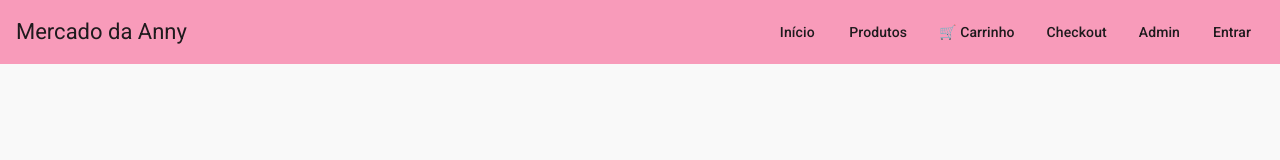
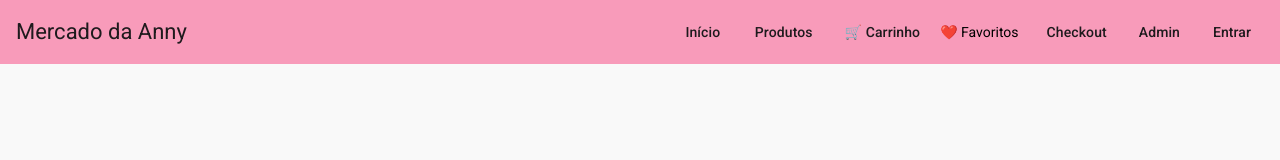
Before and after one commit to annyk191/e-commerce, an Angular app: page / in a window 1280 px wide. Shown: the top 160 px of the page. Built offline with nearby package versions, Linux system fonts and the light colour scheme.

Commit message:
Refactor: src/app/shared/layout/header/header.html

```diff
--- a/src/app/shared/layout/header/header.html
+++ b/src/app/shared/layout/header/header.html
@@ -16,6 +16,9 @@
     🛒 Carrinho
   </button>
 
+  <a routerLink="/favoritos">
+    ❤️ Favoritos
+  </a>
   <button mat-button routerLink="/checkout">
     Checkout
   </button>
```
